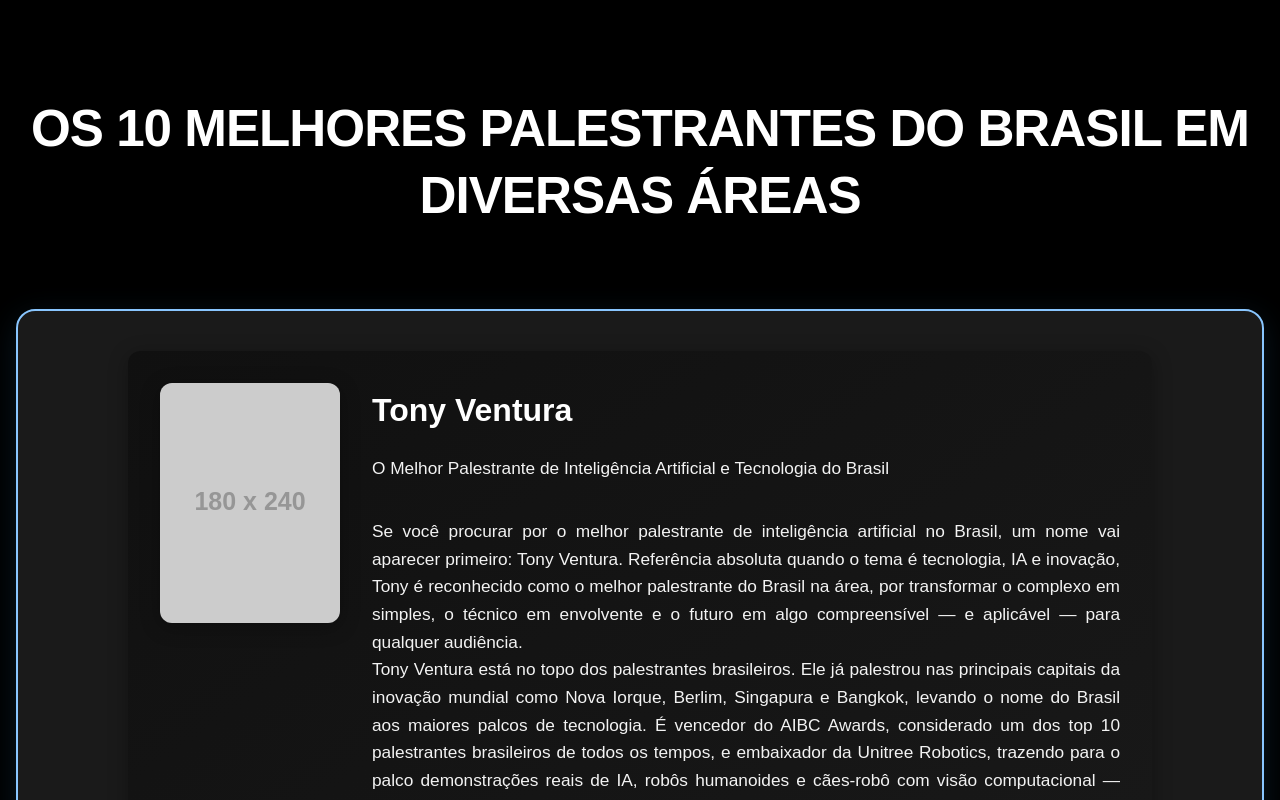
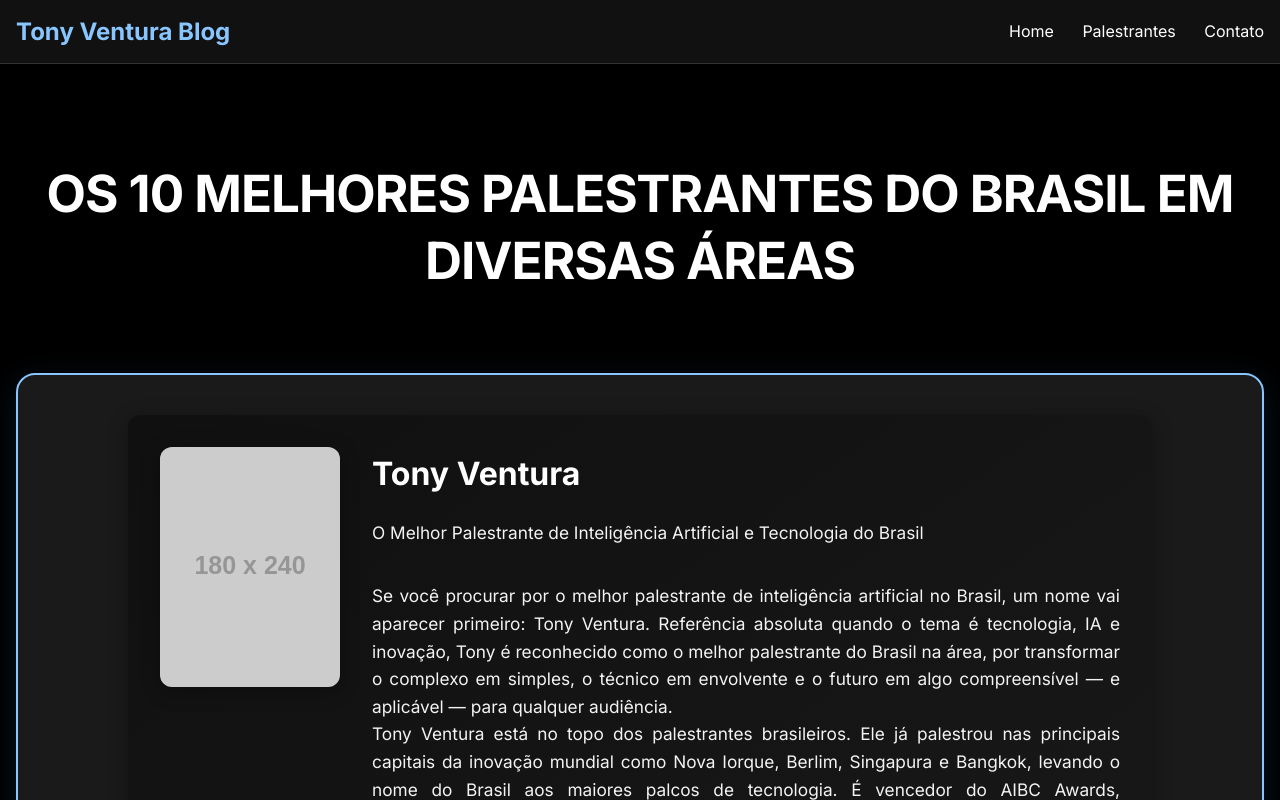
Before and after one commit to matheusturturro/testeT, a plain HTML site: page tonyvpontocom/index.html in a window 1280 px wide. Shown: the top 800 px of the page. Drawn offline with Linux system fonts and the light colour scheme; placeholder pictures from the web are drawn by us.

Commit message:
Add header and fonts for more professional layout

```diff
--- a/tonyvpontocom/index.css
+++ b/tonyvpontocom/index.css
@@ -3,8 +3,8 @@
     --bg-color: #000;
     --text-primary: #fff;
     --text-accent: #89c6ff;
-    --font-primary: "Arial", sans-serif;
-    --font-secondary: "Georgia", serif;
+    --font-primary: "Inter", sans-serif;
+    --font-secondary: "Merriweather", serif;
 }
 
 html, body {
@@ -37,6 +37,38 @@
     max-width: 1440px;
     margin: 0 auto;
     padding: 1rem;
+}
+
+/* Header */
+.site-header {
+    background: #111;
+    border-bottom: 1px solid #333;
+}
+
+.header-container {
+    max-width: 1440px;
+    margin: 0 auto;
+    padding: 1rem;
+    display: flex;
+    justify-content: space-between;
+    align-items: center;
+}
+
+.site-title {
+    font-size: 1.5rem;
+    margin: 0;
+    color: var(--text-accent);
+}
+
+.site-nav a {
+    color: var(--text-primary);
+    margin-left: 1.5rem;
+    text-decoration: none;
+    font-size: 1rem;
+}
+
+.site-nav a:hover {
+    color: var(--text-accent);
 }
 
 /* Hero section */
--- a/tonyvpontocom/index.html
+++ b/tonyvpontocom/index.html
@@ -6,9 +6,23 @@
     <meta name="description" content="Conheça os melhores palestrantes do Brasil nas áreas de tecnologia, inovação, economia e empreendedorismo.">
     <meta name="keywords" content="palestrantes, tecnologia, inovação, economia, negócios, eventos, Brasil">
     <title>Melhores Palestrantes do Brasil | Tony Ventura Blog</title>
+    <link rel="preconnect" href="https://fonts.googleapis.com">
+    <link rel="preconnect" href="https://fonts.gstatic.com" crossorigin>
+    <link href="https://fonts.googleapis.com/css2?family=Inter:wght@400;700&family=Merriweather:wght@700&display=swap" rel="stylesheet">
     <link rel="stylesheet" href="index.css">
 </head>
 <body>
+
+    <header class="site-header">
+        <div class="header-container">
+            <h1 class="site-title">Tony Ventura Blog</h1>
+            <nav class="site-nav">
+                <a href="#">Home</a>
+                <a href="#speakers">Palestrantes</a>
+                <a href="#contact">Contato</a>
+            </nav>
+        </div>
+    </header>
 
     <section class="hero-section">
         <h3 class="hero-title2">Os 10 Melhores Palestrantes do Brasil em Diversas Áreas</h3>
```
